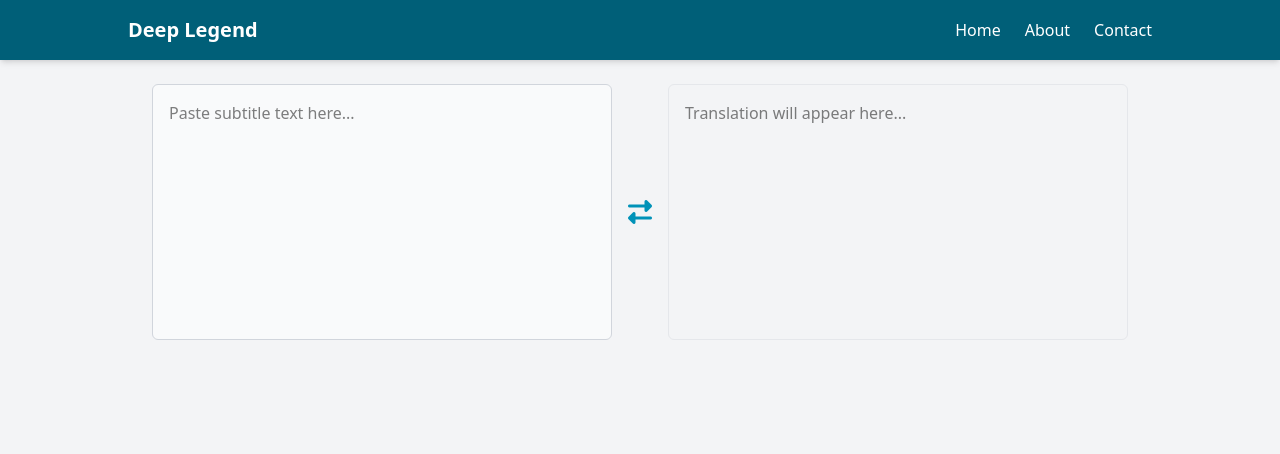
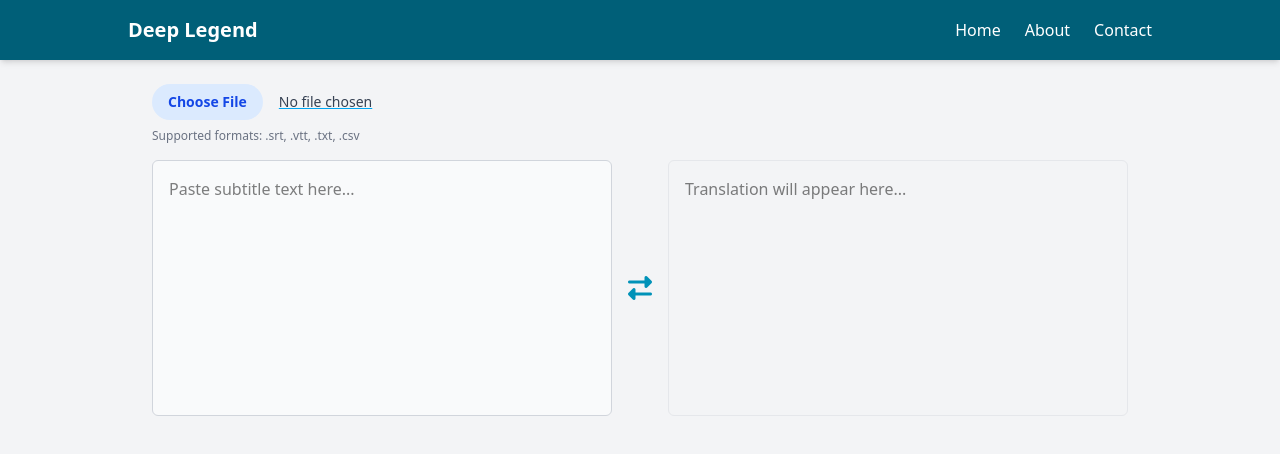
Before and after one commit to anamspe/deep-legend, a React (Vite) app: page / in a window 1280 px wide. Shown: the top 454 px of the page. Built offline with nearby package versions, Linux system fonts and the light colour scheme.

Commit message:
Create FileUpload function

```diff
--- /dev/null
+++ b/src/components/FileUpload.jsx
@@ -0,0 +1,33 @@
+function FileUpload({ onFileLoaded }) {
+  const handleFileChange = (e) => {
+    const file = e.target.files?.[0];
+    if (file) {
+      onFileLoaded(file);
+    } else {
+      console.error("No file selected");
+    }
+
+    const reader = new FileReader();
+    reader.onload = () => {
+      const text = reader.result;
+      onFileLoaded(text);
+    };
+    reader.readAsText(file);
+  };
+
+  return (
+    <div className="mb-4">
+      <input
+        type="file"
+        accept=".srt,.vtt,.txt, .csv"
+        onChange={handleFileChange}
+        className="block w-full text-sm text-gray-700 underline decoration-sky-500 file:mr-4 file:py-2 file:px-4 file:rounded-full File:border-0 file:text-sm file:font-semibold file:bg-blue-100 file:text-blue-700 hover:file:bg-blue-200 file:cursor-pointer file:transition-colors file:duration-300 file:ease-in-out file:hover:bg-blue-200"
+      />
+      <p className="text-xs text-gray-500 mt-2">
+        Supported formats: .srt, .vtt, .txt, .csv
+      </p>
+    </div>
+  );
+}
+
+export default FileUpload;
--- a/src/components/TextAreaPanel.jsx
+++ b/src/components/TextAreaPanel.jsx
@@ -1,4 +1,5 @@
 import { useState } from "react";
+import FileUpload from "./FileUpload";
 
 function TextAreaPanel() {
 
@@ -6,6 +7,10 @@ function TextAreaPanel() {
   const [outputText, setOutputText] = useState("");
 
   return (
+
+    <div>
+      <FileUpload onFileLoaded={setIputText} />
+
     <div className="flex flex-col md:flex-row gap-4">
       <textarea
         className="flex-1 p-4  bg-gray-50 border border-gray-300 rounded-md resize-none h-64"
@@ -21,6 +26,7 @@ function TextAreaPanel() {
         readOnly
       />
     </div>
+    </div>
   );
 }
 
```
